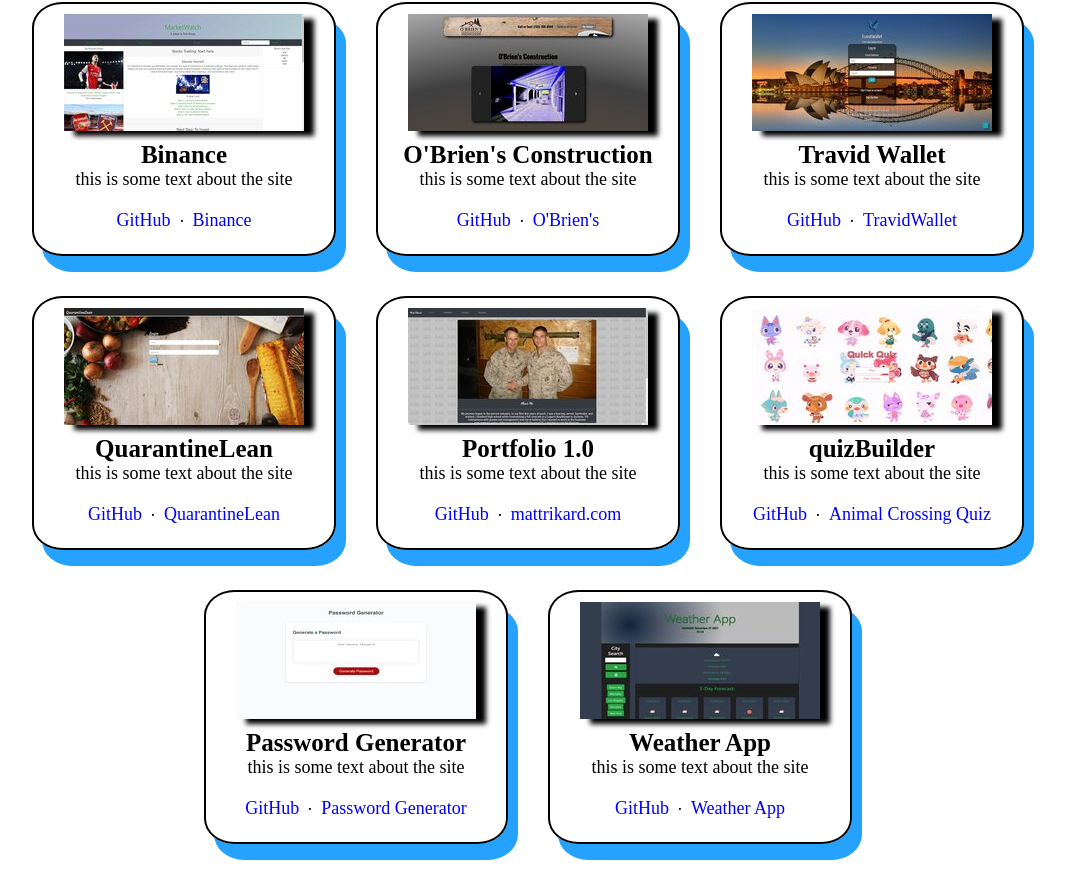
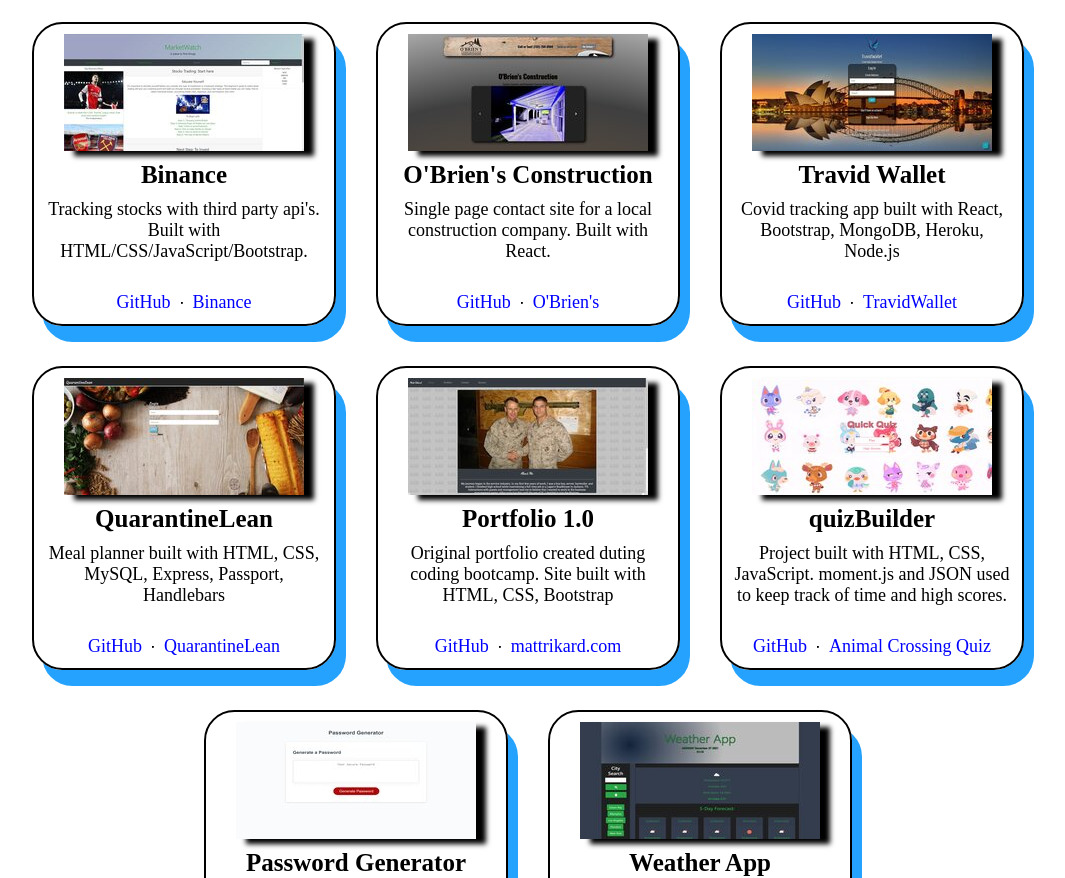
Before and after one commit to madhatter2084/profile2.0, a React (Create React App) app: page / in a window 1280 px wide. Shown: the part 718-1596 px from the top of the page, without its empty margins (112-1177 px from the left). Built offline with nearby package versions, Linux system fonts and the light colour scheme.

Commit message:
style changes

```diff
--- a/src/routes/contact.css
+++ b/src/routes/contact.css
@@ -21,6 +21,7 @@
       border-width: 2px;
       border-radius: 10%;
       padding: 10px;
+      background-color: rgba(255, 255, 255, 0.253);
   }
 
   .link{
--- a/src/routes/portfolio.css
+++ b/src/routes/portfolio.css
@@ -12,7 +12,7 @@
 .tile{
     display: flex;
     flex-direction: column;
-    height: 250px;
+    height: 300px;
     width: 300px;
     border-style: solid;
     border-width: 2px;
@@ -20,6 +20,10 @@
     align-items: center;
     border-radius: 10%;
     box-shadow: 10px 16px #25a2fe;
+}
+
+p{
+    padding: 10px;
 }
 
 .screenShot{
--- a/src/routes/portfolio.js
+++ b/src/routes/portfolio.js
@@ -16,7 +16,7 @@
             <div className="tile">
                 <img className="screenShot" src={binance} alt='binance screenshot' />
                 <h1>Binance</h1>
-                <p>this is some text about the site</p>
+                <p>Tracking stocks with third party api's. Built with HTML/CSS/JavaScript/Bootstrap.</p>
                 <div className='links'>
                     <a href="https://github.com/madhatter2084/Binance" target='_blank' rel='noreferrer' className='portfolioLinks'>GitHub</a>
                     <hr></hr>
@@ -26,7 +26,7 @@
             <div className="tile">
                 <img className="screenShot" src={oBrien} alt='Obriens construction screenshot' />
                 <h1>O'Brien's Construction</h1>
-                <p>this is some text about the site</p>
+                <p>Single page contact site for a local construction company. Built with React.</p>
                 <div className='links'>
                     <a href="https://github.com/madhatter2084/templatetest05042021" target='_blank' rel='noreferrer' className='portfolioLinks'>GitHub</a>
                     <hr></hr>
@@ -36,7 +36,7 @@
             <div className="tile">
                 <img className="screenShot" src={travidWallet} alt='travid wallet screenshot' />
                 <h1>Travid Wallet</h1>
-                <p>this is some text about the site</p>
+                <p>Covid tracking app built with React, Bootstrap, MongoDB, Heroku, Node.js</p>
                 <div className='links'>
                     <a href="https://github.com/madhatter2084/travelorsApp" target='_blank' rel='noreferrer' className='portfolioLinks'>GitHub</a>
                     <hr></hr>
@@ -46,7 +46,7 @@
             <div className="tile">
                 <img className="screenShot" src={quarantine} alt='quarantineLean screenshot' />
                 <h1>QuarantineLean</h1>
-                <p>this is some text about the site</p>
+                <p>Meal planner built with HTML, CSS, MySQL, Express, Passport, Handlebars</p>
                 <div className='links'>
                     <a href="https://github.com/madhatter2084/Project2" target='_blank' rel='noreferrer' className='portfolioLinks'>GitHub</a>
                     <hr></hr>
@@ -56,7 +56,7 @@
             <div className="tile">
                 <img className="screenShot" src={portfolio} alt='portfolio screenshot' />
                 <h1>Portfolio 1.0</h1>
-                <p>this is some text about the site</p>
+                <p>Original portfolio created duting coding bootcamp. Site built with HTML, CSS, Bootstrap</p>
                 <div className='links'>
                     <a href="https://github.com/madhatter2084/major" target='_blank' rel='noreferrer' className='portfolioLinks'>GitHub</a>
                     <hr></hr>
@@ -66,7 +66,7 @@
             <div className="tile">
                 <img className="screenShot" src={quizBuilder} alt='binance screenshot' />
                 <h1>quizBuilder</h1>
-                <p>this is some text about the site</p>
+                <p>Project built with HTML, CSS, JavaScript. moment.js and JSON used to keep track of time and high scores.</p>
                 <div className='links'>
                     <a href="https://github.com/madhatter2084/quizbuilder" target='_blank' rel='noreferrer' className='portfolioLinks'>GitHub</a>
                     <hr></hr>
@@ -76,7 +76,7 @@
             <div className="tile">
                 <img className="screenShot" src={pwGenerator} alt='password generator screenshot' />
                 <h1>Password Generator</h1>
-                <p>this is some text about the site</p>
+                <p>Random password generator project for coding bootcamp. HTML, CSS, JavaScript</p>
                 <div className='links'>
                     <a href="https://github.com/madhatter2084/pwGenerator" target='_blank' rel='noreferrer' className='portfolioLinks'>GitHub</a>
                     <hr></hr>
@@ -86,7 +86,7 @@
             <div className="tile">
                 <img className="screenShot" src={weatherApp} alt='weather app screenshot' />
                 <h1>Weather App</h1>
-                <p>this is some text about the site</p>
+                <p>JavaScript weather app. Moment.js and Google location api used to show current and 5-day forecast.</p>
                 <div className='links'>
                     <a href="https://github.com/madhatter2084/weatherapp" target='_blank' rel='noreferrer' className='portfolioLinks'>GitHub</a>
                     <hr></hr>
```
